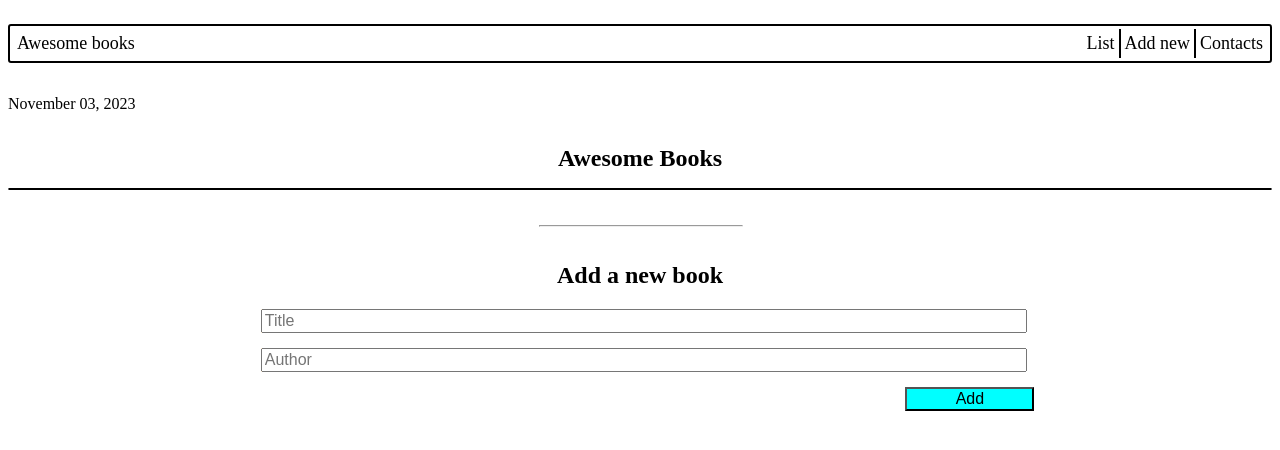
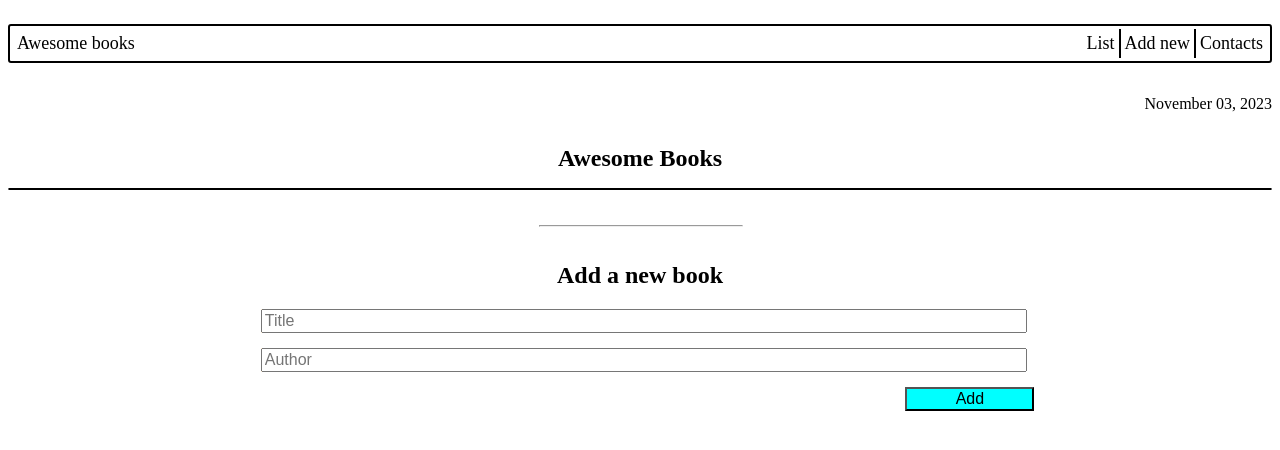
Before and after one commit to sserwangaedrisa/Awesome-Books-Store, a website: page index.html in a window 1280 px wide. Drawn offline with Linux system fonts and the light colour scheme.

Commit message:
Modified the css styles for the time display

```diff
--- a/style.css
+++ b/style.css
@@ -24,6 +24,9 @@ li {
 }
 #four {
   border-right: 0px;
+}
+.date {
+  margin-left: auto;
 }
 
 h1 {
```
